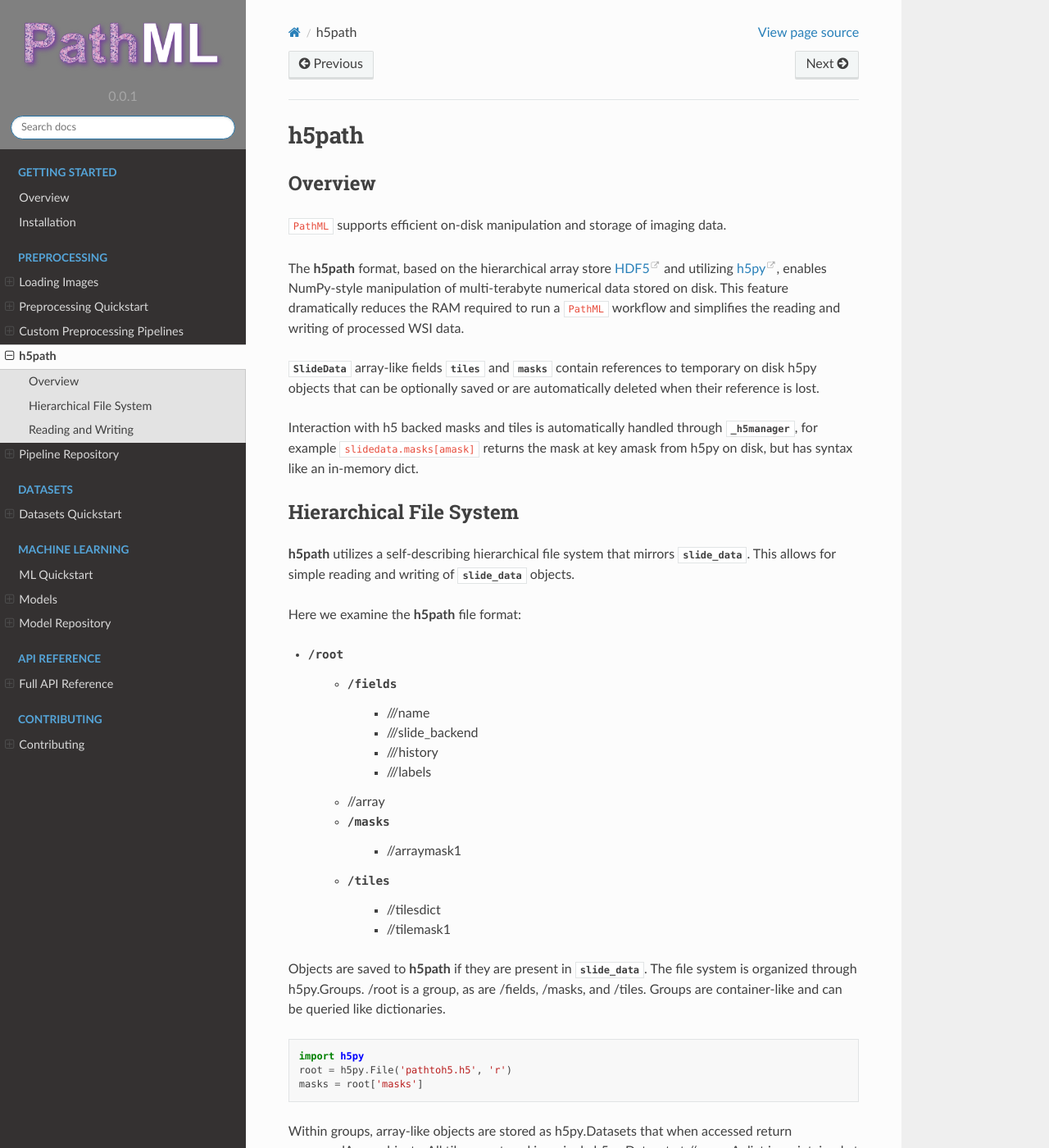
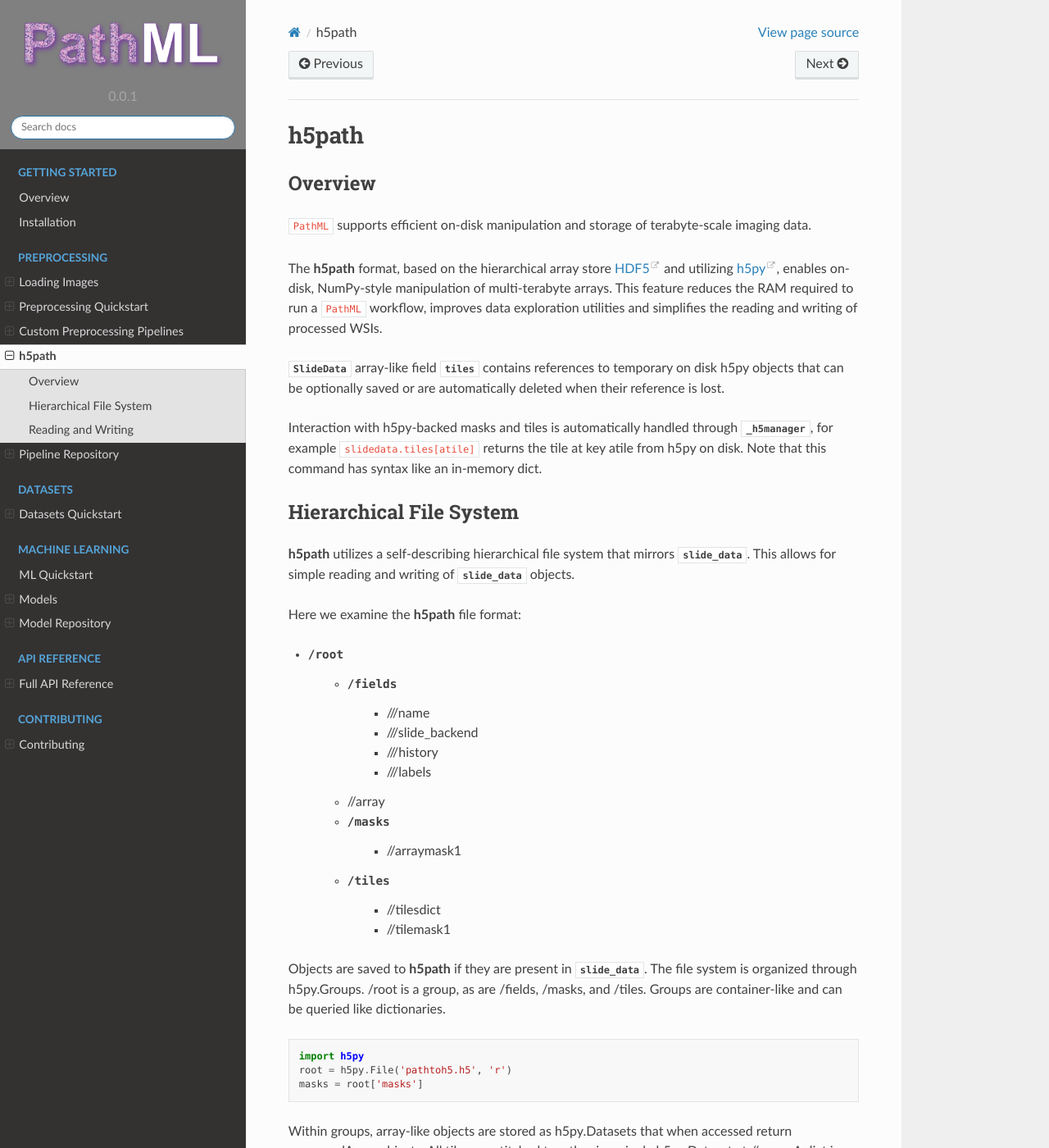
Before and after one commit to Dana-Farber-AIOS/pathml, a Sphinx documentation site: the page built from docs/source/h5path.rst, in a window 1280 px wide and 1400 px high. Shown: the whole window at 82% size. Built offline with Sphinx 7.4.7 and the Read the Docs theme 2.0.0, drawn with Linux system fonts in a browser that asks for light colours; formulas are drawn with MathJax 3; pages that are not in the unit, such as notebooks, are missing from menus; some of the changed text lies outside the part shown.

Commit message:
update docs

```diff
--- a/docs/source/h5path.rst
+++ b/docs/source/h5path.rst
@@ -4,21 +4,21 @@ h5path
 Overview
 --------
 
-``PathML`` supports efficient on-disk manipulation and storage of imaging data.
+``PathML`` supports efficient on-disk manipulation and storage of terabyte-scale imaging data.
 
 The **h5path** format, based on the hierarchical array store
 `HDF5 <https://en.wikipedia.org/wiki/Hierarchical_Data_Format>`_ and utilizing
-`h5py <https://docs.h5py.org/en/stable/>`_, enables NumPy-style manipulation of multi-terabyte
-numerical data stored on disk. This feature dramatically reduces the RAM required to run a
-``PathML`` workflow and simplifies the reading and writing of processed WSI data.
+`h5py <https://docs.h5py.org/en/stable/>`_, enables on-disk, NumPy-style manipulation
+of multi-terabyte arrays. This feature reduces the RAM required to run a ``PathML`` workflow,
+improves data exploration utilities and simplifies the reading and writing of processed WSIs.
 
-:class:`~pathml.core.slide_data.SlideData` array-like fields :class:`~pathml.core.tiles` and
-:class:`~pathml.core.masks` contain references to temporary on disk h5py objects that can be
-optionally saved or are automatically deleted when their reference is lost.
+:class:`~pathml.core.slide_data.SlideData` array-like field :class:`~pathml.core.tiles` contains
+references to temporary on disk h5py objects that can be optionally saved or are automatically
+deleted when their reference is lost.
 
-Interaction with h5 backed masks and tiles is automatically handled through
-:class:`~pathml.core.h5manager._h5manager`, for example ``slidedata.masks[amask]`` returns the mask at
-key amask from h5py on disk, but has syntax like an in-memory dict.
+Interaction with h5py-backed masks and tiles is automatically handled through
+:class:`~pathml.core.h5manager._h5manager`, for example ``slidedata.tiles[atile]`` returns the tile at
+key atile from h5py on disk. Note that this command has syntax like an in-memory dict.
 
 Hierarchical File System
 ------------------------
@@ -53,8 +53,8 @@ The file system is organized through h5py.Groups. /root is a group, as are /fiel
    masks = root['masks']
 
 Within groups, array-like objects are stored as h5py.Datasets that when accessed return
-numpy.ndArray objects. All tiles are stored in a single h5py.Dataset at //array.
-A dict is maintained at //tilesdict with coordinates and fields for each tile.
+numpy.ndArray objects. All tiles are stitched together in a single h5py.Dataset at //array.
+A dict is maintained at //tilesdict with coordinates and fields describing each tile.
 To retrieve a numpy.ndArray object from h5py.Datasets you must slice the Dataset with
 NumPy fancy-indexing syntax: for example [...] to retrieve the full array, or [a:b, :] to
 return the array with first dimension sliced to the interval [a, b].
```
